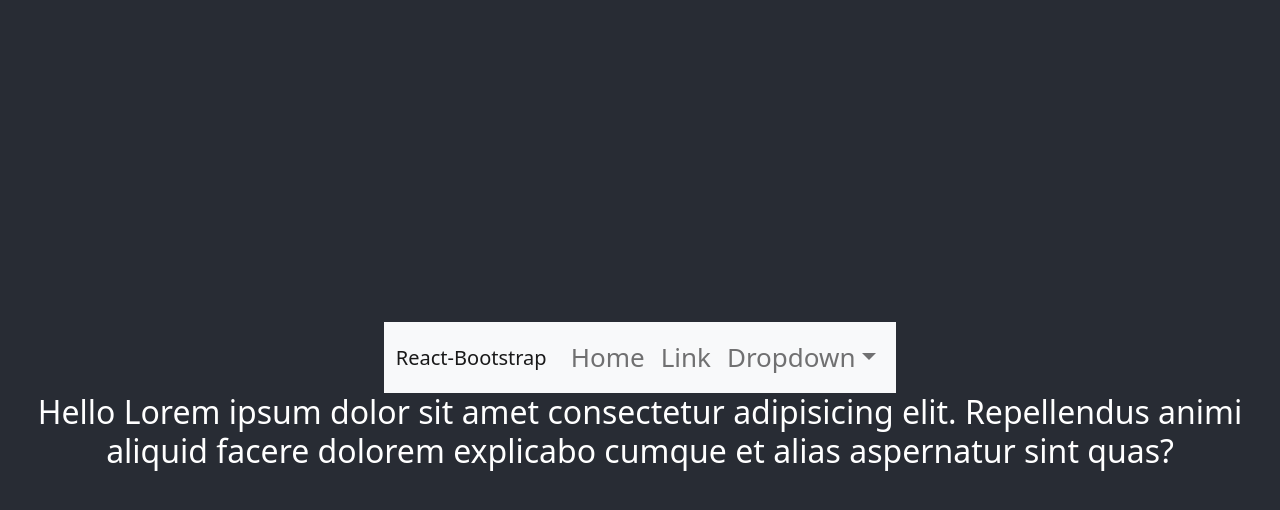
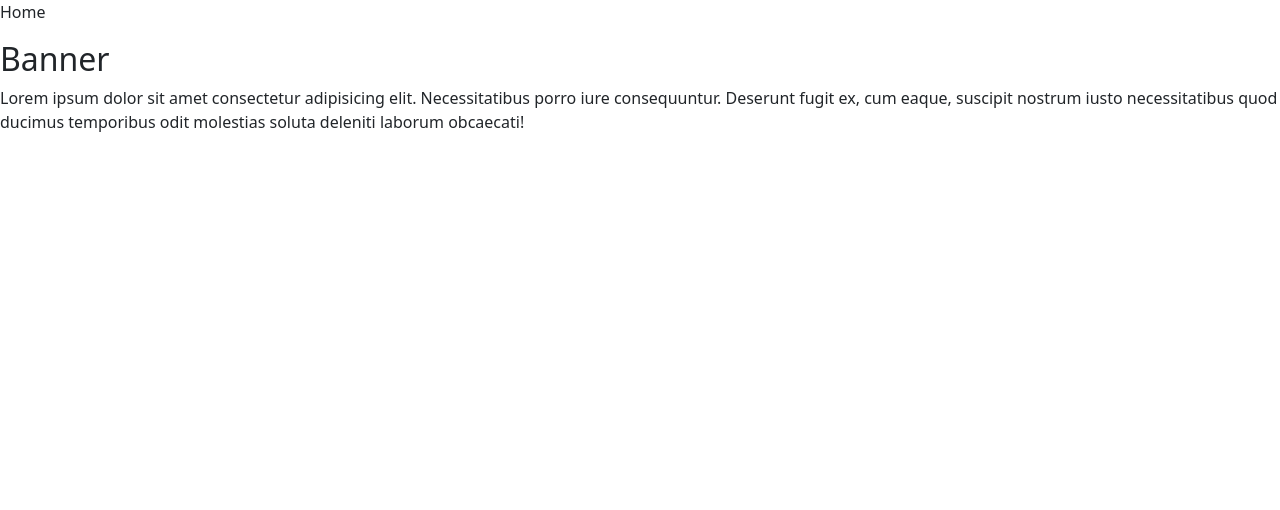
Before and after one commit to nazmul-devs/Tech-gadgets, a React (Create React App) app: page / in a window 1280 px wide. Shown: the top 510 px of the page. Built offline with nearby package versions, Linux system fonts and the light colour scheme.

Commit message:
route setup for home,login and NoMatch

```diff
--- a/package.json
+++ b/package.json
@@ -11,6 +11,7 @@
     "react-bootstrap": "^2.1.0",
     "react-dom": "^17.0.2",
     "react-router": "^6.2.1",
+    "react-router-dom": "^6.2.1",
     "react-scripts": "5.0.0",
     "web-vitals": "^2.1.2"
   },
--- a/src/App.css
+++ b/src/App.css
@@ -1,38 +1,3 @@
-.App {
-  text-align: center;
+.App-header {
+	text-align: justify;
 }
-
-.App-logo {
-  height: 40vmin;
-  pointer-events: none;
-}
-
-@media (prefers-reduced-motion: no-preference) {
-  .App-logo {
-    animation: App-logo-spin infinite 20s linear;
-  }
-}
-
-.App-header {
-  background-color: #282c34;
-  min-height: 100vh;
-  display: flex;
-  flex-direction: column;
-  align-items: center;
-  justify-content: center;
-  font-size: calc(10px + 2vmin);
-  color: white;
-}
-
-.App-link {
-  color: #61dafb;
-}
-
-@keyframes App-logo-spin {
-  from {
-    transform: rotate(0deg);
-  }
-  to {
-    transform: rotate(360deg);
-  }
-}
--- a/src/App.js
+++ b/src/App.js
@@ -1,19 +1,20 @@
-import logo from "./logo.svg";
 import "./App.css";
 import "bootstrap/dist/css/bootstrap.min.css";
-import Header from "./Pages/Header/Header";
+import Home from "./Pages/Home/Home/Home";
+import Login from "./Pages/Login/Login";
+import { BrowserRouter, Routes, Route } from "react-router-dom";
+import NoMatch from "./Pages/NoMatch/NoMatch";
 
 function App() {
 	return (
 		<div className="App">
-			<header className="App-header">
-				<Header />
-				<h2>
-					Hello Lorem ipsum dolor sit amet consectetur adipisicing elit.
-					Repellendus animi aliquid facere dolorem explicabo cumque et
-					alias aspernatur sint quas?
-				</h2>
-			</header>
+			<BrowserRouter>
+				<Routes>
+					<Route path="/" element={<Home />} />
+					<Route path="/login" element={<Login />} />
+					<Route path="*" element={<NoMatch />} />
+				</Routes>
+			</BrowserRouter>
 		</div>
 	);
 }
--- a/src/Pages/Header/Header.js
+++ b/src/Pages/Header/Header.js
@@ -3,29 +3,33 @@ import { Navbar, Container, Nav, NavDropdown } from "react-bootstrap";
 
 const Header = () => {
 	return (
-		<Navbar bg="light" expand="lg">
+		<Navbar
+			bg="light"
+			className="w-100"
+			expand="lg"
+			style={{ backgrounClor: "orange" }}
+		>
 			<Container>
-				<Navbar.Brand href="#home">React-Bootstrap</Navbar.Brand>
 				<Navbar.Toggle aria-controls="basic-navbar-nav" />
 				<Navbar.Collapse id="basic-navbar-nav">
-					<Nav className="me-auto">
+					<Nav className="ms-auto">
 						<Nav.Link href="#home">Home</Nav.Link>
 						<Nav.Link href="#link">Link</Nav.Link>
-						<NavDropdown title="Dropdown" id="basic-nav-dropdown">
+						<NavDropdown title="Category" id="basic-nav-dropdown">
 							<NavDropdown.Item href="#action/3.1">
-								Action
+								Drone
 							</NavDropdown.Item>
 							<NavDropdown.Item href="#action/3.2">
-								Another action
+								Laptop
 							</NavDropdown.Item>
 							<NavDropdown.Item href="#action/3.3">
-								Something
+								Headphone
 							</NavDropdown.Item>
-							<NavDropdown.Divider />
 							<NavDropdown.Item href="#action/3.4">
 								Separated link
 							</NavDropdown.Item>
 						</NavDropdown>
+						<Nav.Link href="#link">Login</Nav.Link>
 					</Nav>
 				</Navbar.Collapse>
 			</Container>
--- /dev/null
+++ b/src/Pages/Home/Banner/Banner.js
@@ -0,0 +1,17 @@
+import React from "react";
+
+const Banner = () => {
+	return (
+		<div>
+			<h2>Banner</h2>
+			<p>
+				Lorem ipsum dolor sit amet consectetur adipisicing elit.
+				Necessitatibus porro iure consequuntur. Deserunt fugit ex, cum
+				eaque, suscipit nostrum iusto necessitatibus quod ducimus temporibus
+				odit molestias soluta deleniti laborum obcaecati!
+			</p>
+		</div>
+	);
+};
+
+export default Banner;
--- a/src/Pages/Home/Home/Home.js
+++ b/src/Pages/Home/Home/Home.js
@@ -1,9 +1,11 @@
 import React from "react";
+import Banner from "../Banner/Banner";
 
 const Home = () => {
 	return (
 		<div>
 			<p>Home</p>
+			<Banner />
 		</div>
 	);
 };
--- /dev/null
+++ b/src/Pages/Login/Login.js
@@ -0,0 +1,11 @@
+import React from "react";
+
+const Login = () => {
+	return (
+		<div>
+			<h2>Login</h2>
+		</div>
+	);
+};
+
+export default Login;
--- /dev/null
+++ b/src/Pages/NoMatch/NoMatch.js
@@ -0,0 +1,11 @@
+import React from "react";
+
+const NoMatch = () => {
+	return (
+		<div>
+			<h2>NoMatch</h2>
+		</div>
+	);
+};
+
+export default NoMatch;
```
Also changed, not shown: Images/logo.jpg (added), 1 other file (tests, documents, lock files or other folders).
